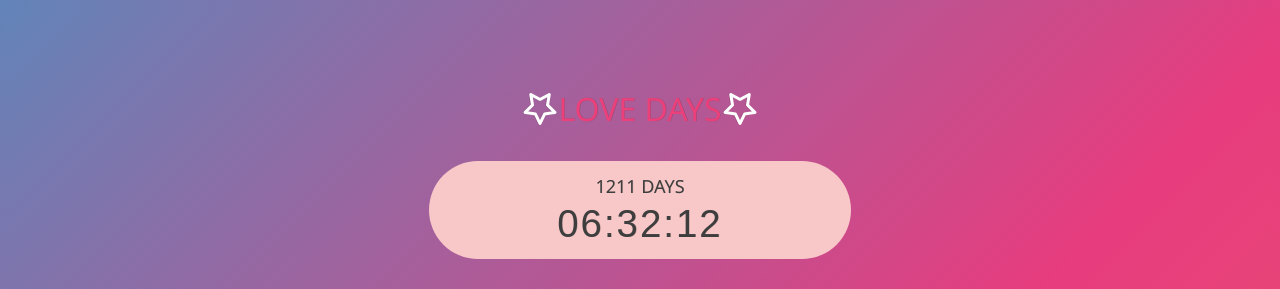
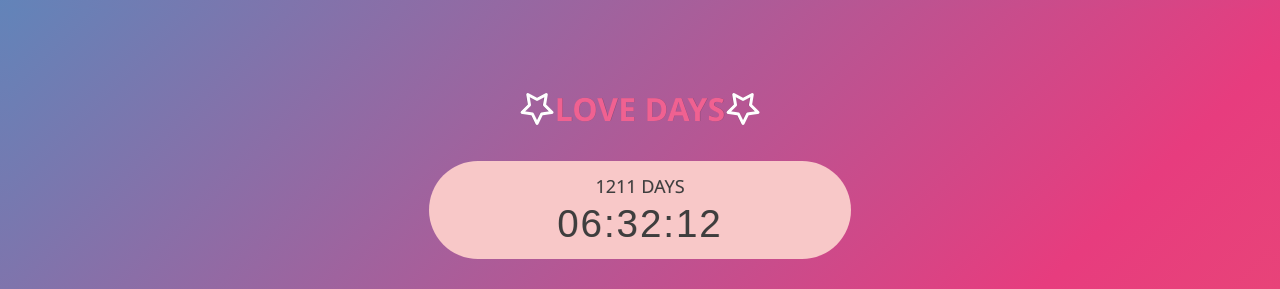
Before and after one commit to lhlir/lhlir.github.io, a plain HTML site: page index.html in a window 1280 px wide. Shown: the top 289 px of the page. Drawn offline with Linux system fonts and the light colour scheme.

Commit message:
modified:   index.html 	modified:   style.css

```diff
--- a/index.html
+++ b/index.html
@@ -19,7 +19,7 @@
       Anh hứa sẽ luôn thành thật với em. Sẽ không bao giờ khiến em phải buồn.
       Anh hứa sẽ là người hỗ trợ em, yêu em, bảo vệ em và xây dựng một ngôi nhà ấm áp với em, một ngôi nhà mà chúng ta có thể tự hào.">
     <script src="./counterup.js"></script>
-
+    <title> Đếm ngày yêu </title>
 </head>
 
 <body>
--- a/style.css
+++ b/style.css
@@ -29,10 +29,10 @@ body {
 
 
 h1 {
-    font-weight: lighter;
+    font-weight: bold;
     grid-column: span 3;
     text-align: center;
-    color: #ec407a;
+    color: #f06191;
 }
 
 #name1{
```
